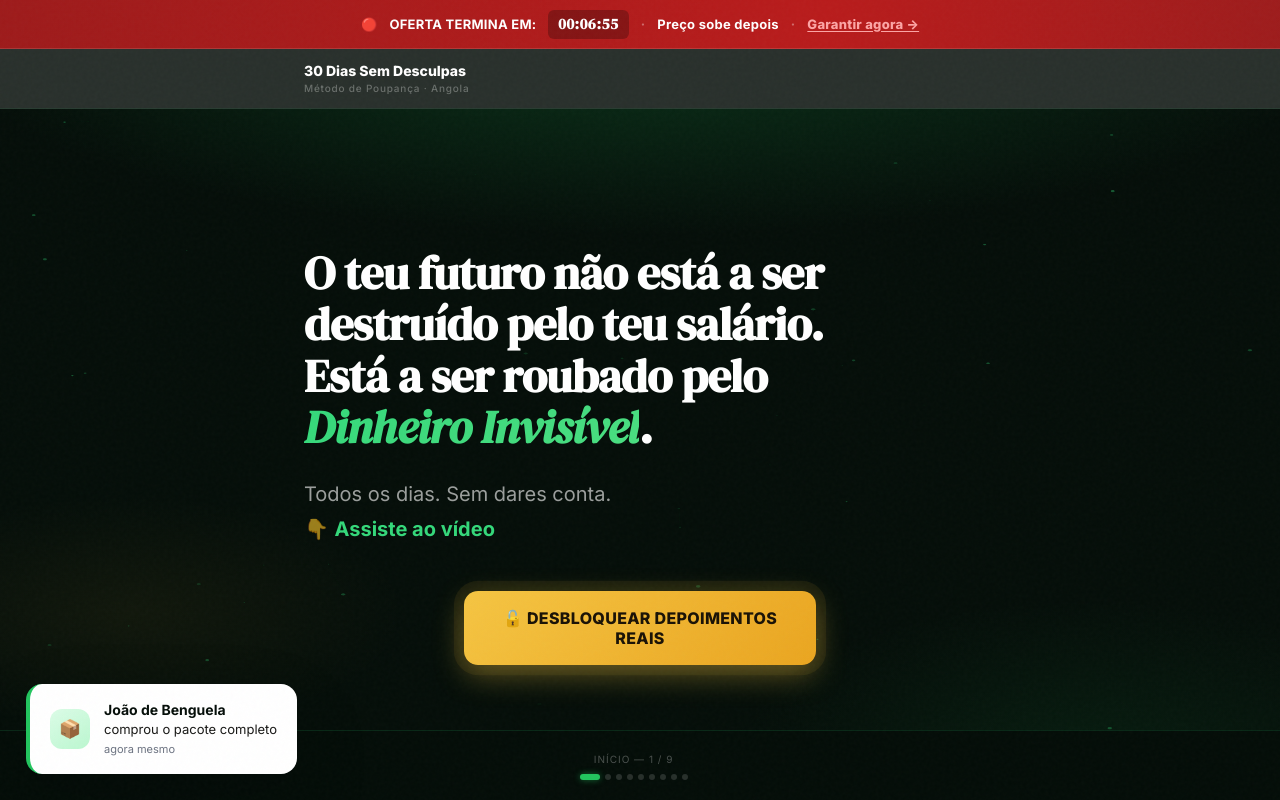
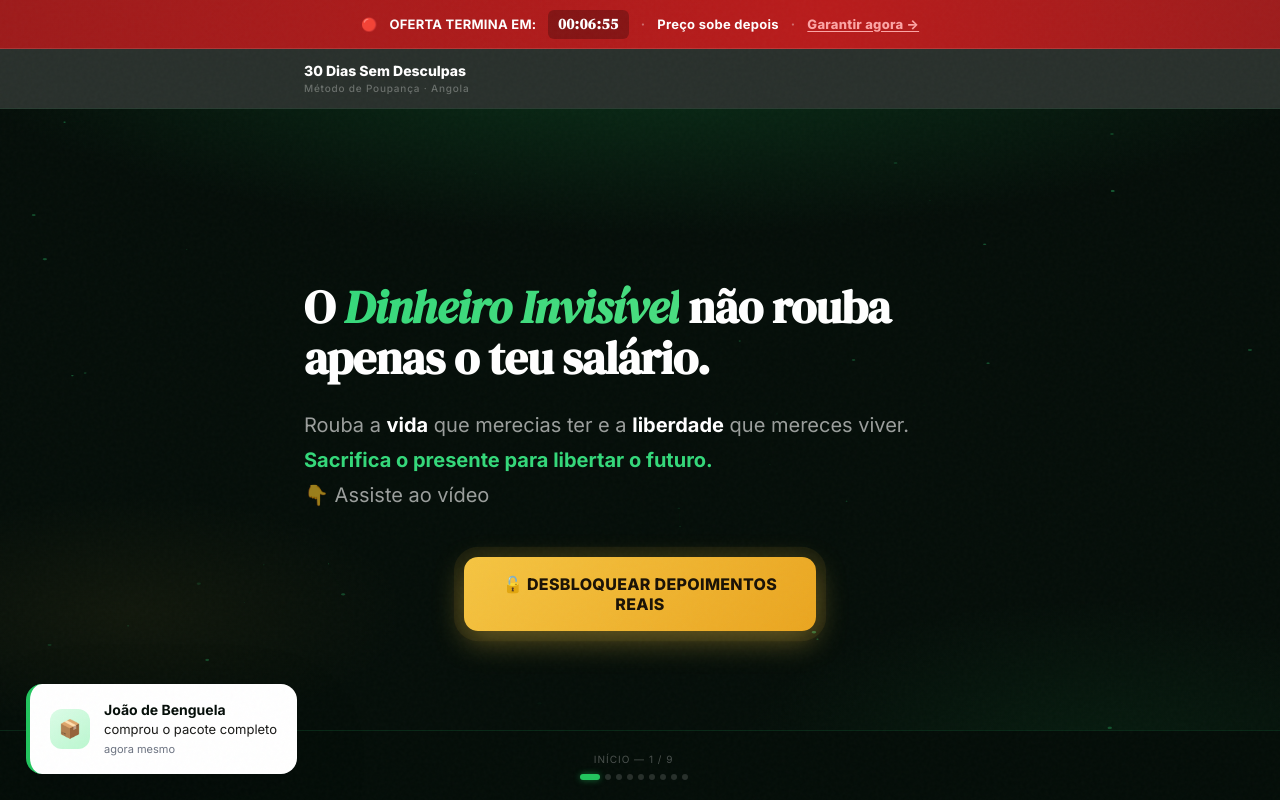
Before and after one commit to arseniocambimbi-creator/pagina-30-dias, a website: page projeto-30dias/index.html in a window 1280 px wide. Shown: the top 800 px of the page. Drawn offline with Linux system fonts and the light colour scheme; no server answers.

Commit message:
Headline sub: pivot para aspiracao + Sacrifica o presente para libertar o futuro
Rouba a vida que merecias ter e a liberdade que mereces viver +
linha-metodo em verde 'Sacrifica o presente para libertar o futuro'

Co-Authored-By: Claude Opus 4.8 <noreply@anthropic.com>

```diff
--- a/projeto-30dias/index.html
+++ b/projeto-30dias/index.html
@@ -289,6 +289,7 @@
       color: rgba(255,255,255,.6); line-height: 1.75; margin-bottom: 44px; text-wrap: pretty;
     }
     .hero-sub strong { color: var(--green); }
+    .hero-sub b { color: #fff; font-weight: 700; }
 
     /* ── TRUST STRIP ── */
     .trust {
@@ -1396,13 +1397,13 @@ src="https://www.facebook.com/tr?id=1536891164848719&ev=PageView&noscript=1"
 
   <div class="wrap">
     <h1 class="hero-hl">
-      O teu futuro não está a ser destruído pelo teu salário.<br>
-      Está a ser roubado pelo <em>Dinheiro Invisível</em>.
+      O <em>Dinheiro Invisível</em> não rouba apenas o teu salário.
     </h1>
 
     <p class="hero-sub">
-      Todos os dias. Sem dares conta.<br>
-      👇 <strong>Assiste ao vídeo</strong>
+      Rouba a <b>vida</b> que merecias ter e a <b>liberdade</b> que mereces viver.<br>
+      <strong>Sacrifica o presente para libertar o futuro.</strong><br>
+      👇 Assiste ao vídeo
     </p>
 
     <!-- ── VSL — Vídeo de Vendas ── -->
```
